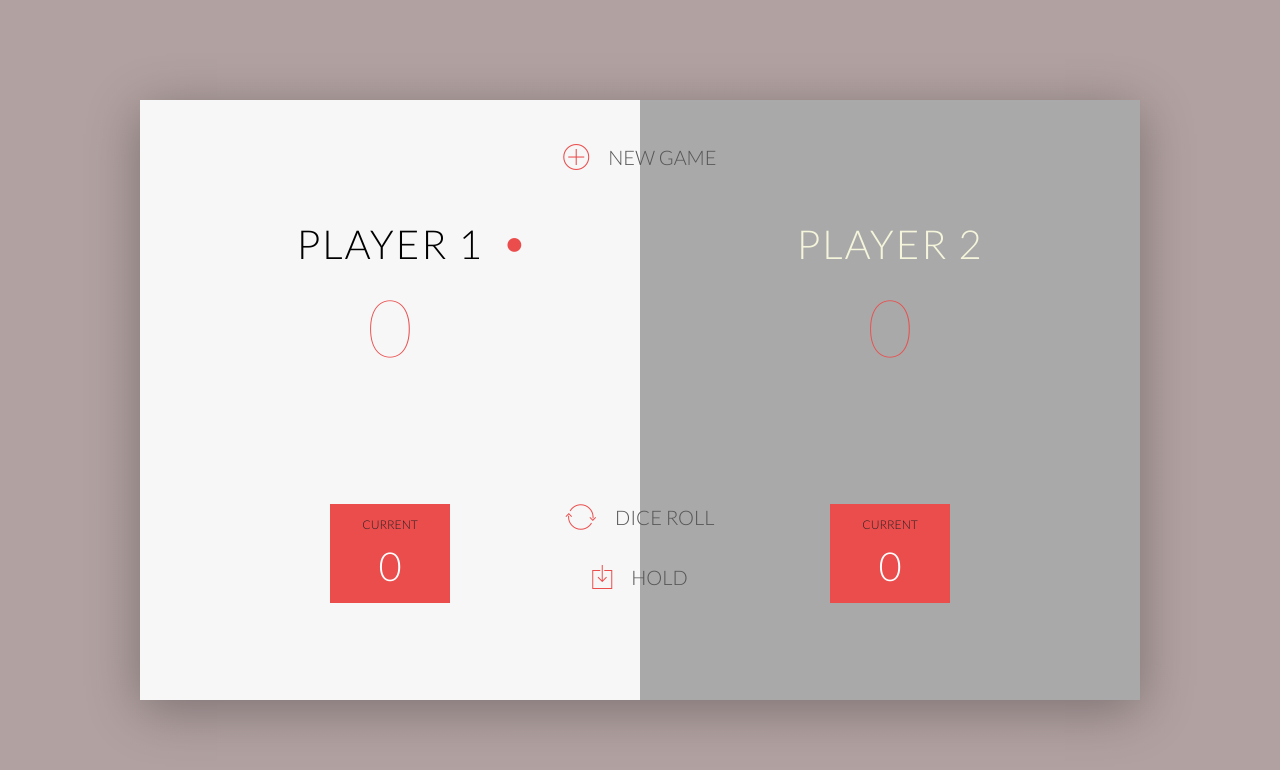
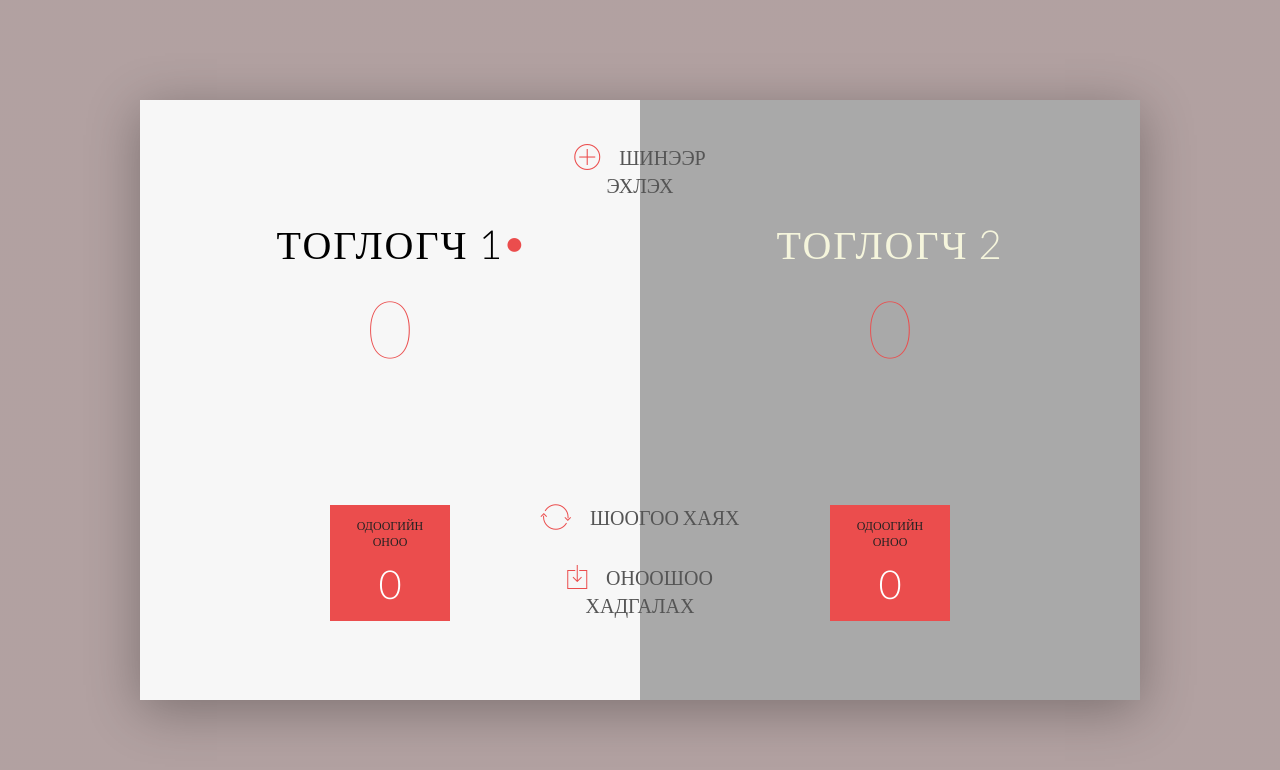
Before and after one commit to Kuasar1/Dice-game, a plain HTML site: page index.html in a window 1280 px wide. Drawn offline with nearby package versions, Linux system fonts and the light colour scheme.

Commit message:
Fifth phase i guess

```diff
--- a/app.js
+++ b/app.js
@@ -28,7 +28,7 @@ document.querySelector(".btn-roll").addEventListener("click", function () {
 document.querySelector(".btn-hold").addEventListener("click", function () {
     score[activePlayer] += roundScore;
     document.getElementById("score-" + activePlayer).textContent = score[activePlayer];
-    if(score[activePlayer] >= 10) {
+    if(score[activePlayer] >= 100) {
     document.getElementById('name-' + activePlayer).textContent = "WINNER!!!"
     document.querySelector(".player-" + activePlayer + "-panel").classList.add('winner');
     document.querySelector(".player-" + activePlayer + "-panel").classList.remove('active');
--- a/index.html
+++ b/index.html
@@ -12,32 +12,32 @@
 <body>
 <div class="wrapper clearfix">
     <div class="player-0-panel active">
-        <div class="player-name" id="name-0">Player 1</div>
+        <div class="player-name" id="name-0">Тоглогч 1</div>
         <div class="player-score" id="score-0">50</div>
         <div class="player-current-box">
-            <div class="player-current-label">Current</div>
+            <div class="player-current-label">Одоогийн оноо</div>
             <div class="player-current-score" id="current-0">11</div>
         </div>
     </div>
 
     <div class="player-1-panel">
-        <div class="player-name" id="name-1">Player 2</div>
+        <div class="player-name" id="name-1">Тоглогч 2</div>
         <div class="player-score" id="score-1">50</div>
         <div class="player-current-box">
-            <div class="player-current-label">Current</div>
+            <div class="player-current-label">Одоогийн оноо</div>
             <div class="player-current-score" id="current-1">11</div>
         </div>
     </div>
 
 
     <button class="btn-new">
-        <i class="ion-ios-plus-outline"></i> New Game
+        <i class="ion-ios-plus-outline"></i> Шинээр эхлэх
     </button>
     <button class="btn-roll">
-        <i class="ion-ios-loop"></i> Dice Roll
+        <i class="ion-ios-loop"></i> Шоогоо хаях
     </button>
     <button class="btn-hold">
-        <i class="ion-ios-download-outline"></i> Hold
+        <i class="ion-ios-download-outline"></i> Оноошоо хадгалах
     </button>
 
     <img src="d-1.png" alt="Dice" class="dice" id="dice-1">
```
